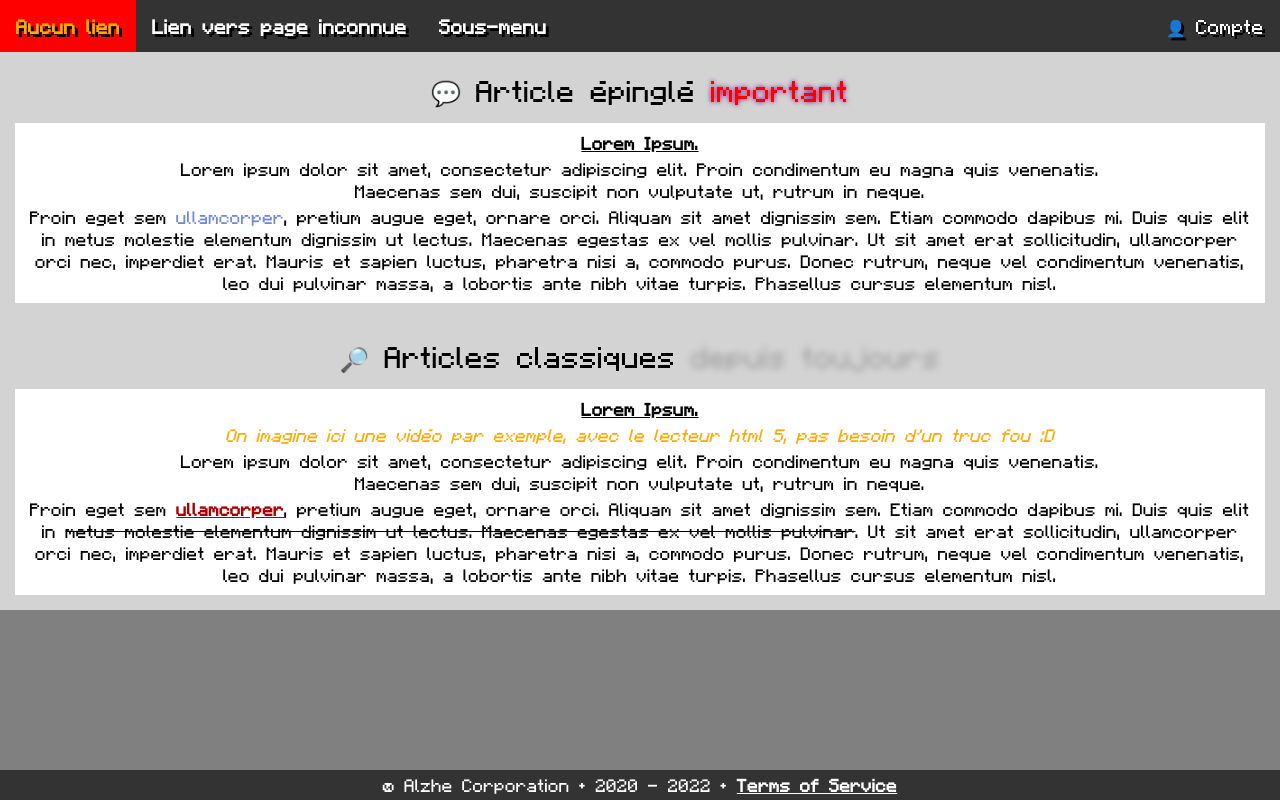
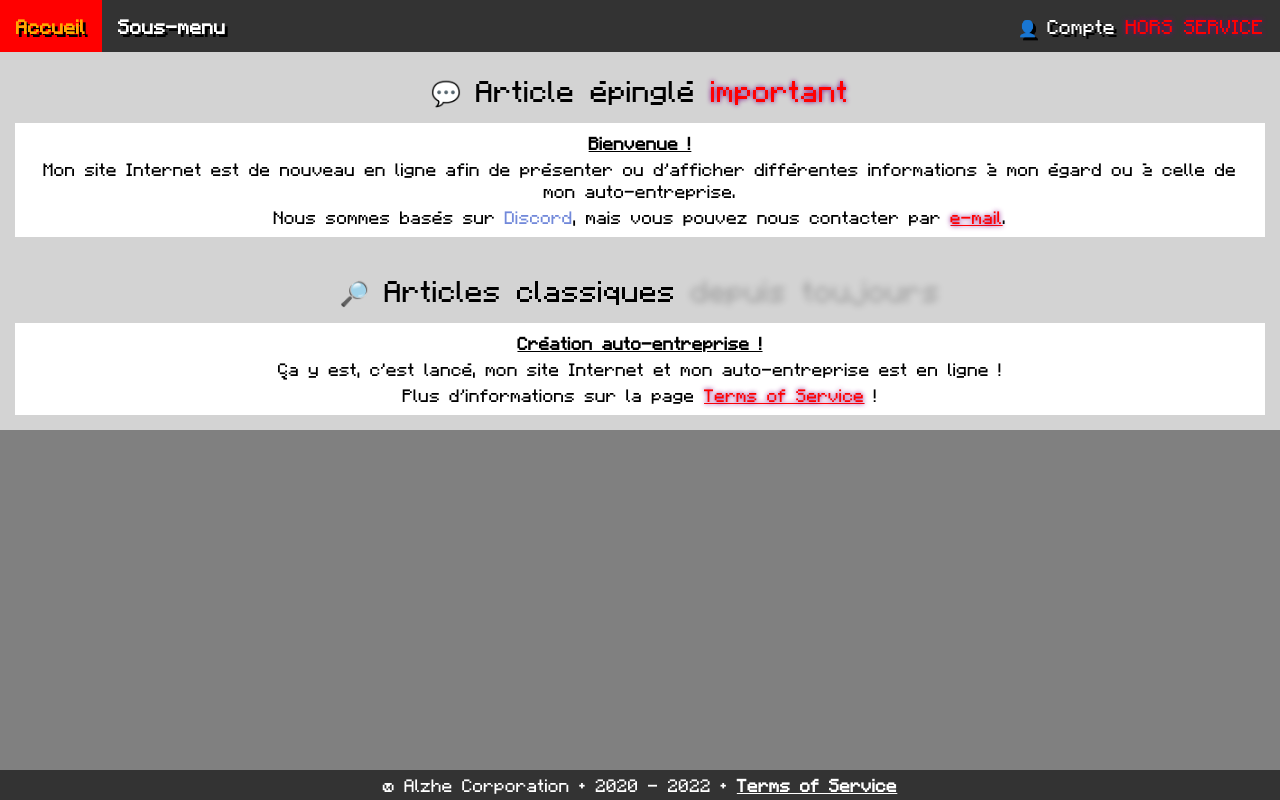
Before and after one commit to AlzheTV/alzhetv.github.io, a plain HTML site: page index.html in a window 1280 px wide. Drawn offline with Linux system fonts and the light colour scheme.

Commit message:
Update index.html
Ceci n'est plus une template, vous pouvez quand même réutiliser le code;

```diff
--- a/index.html
+++ b/index.html
@@ -3,7 +3,7 @@
       <!--
       	Ça serait nice d'avoir une sorte de truc dynamique en fonction de la page, mais ça c'est un must. Je suis le seul éditeur du site de toute façon, c'est pas problématique 👌
       -->
-	  <title>Page template • Alzhe Corporation</title>
+	  <title>Site web d'Alzhe.</title>
 	  <meta charset="utf-8">
       <meta name="viewport" content="width=device-width, initial-scale=1.0">
 	  <meta content="width=device-width, initial-scale=1.0" name="viewport">
@@ -13,24 +13,19 @@
 	  <link href="cdn/favicon.ico" rel="apple-touch-icon">
 	  <link href="cdn/css.css" rel="stylesheet">
 	  <script type="text/javascript" src="cdn/js.js"></script>
-	  <meta property="og:title" content="Page template - Alzhe Corporation">
+	  <meta property="og:title" content="Site web d'Alzhe">
 	  <meta property="og:type" content="website">
-	  <meta property="og:url" content="https://alzhecorporation.fr/dev">
-	  <meta property="og:description" content="Page template pour le site web de la AlzheCorporation ! :D">
+	  <meta property="og:url" content="https://alzhetv.github.io/">
+	  <meta property="og:description" content="Site Internet d'Alzhe, en partie professionnel. Hébergé sur GitHub à titre gratuit.">
 	  <meta name="theme-color" content="#FF0000">
     </head>
   <body oncontextmenu="return false" onselectstart="return false" ondragstart="return false">
 	<ul>
 	  <li class="dropdown">
-		<a class="gold bold shadow" class="dropbtn">Aucun lien</a>
+		<a class="gold bold shadow" class="dropbtn">Accueil</a>
 		<div class="dropdown-content">
 		</div>
-      </li>
-	  <li class="dropdown">
-		<a href="unjouronseradéclaré" target="_blank" class="white bold shadow" class="dropbtn">Lien vers page inconnue</a>
-		<div class="dropdown-content">
-		</div>
-      </li>
+    </li>
 	  <li class="dropdown">
 		<a class="white bold shadow" class="dropbtn">Sous-menu</a>
 		<div class="dropdown-content">
@@ -38,30 +33,29 @@
         	<a class="black centrer"></a> <!-- ici y'a rien et ça fait un petit espace vide -->
         	<a href="https://alzhecorporation.fr" class="black bold centrer">Avec lien</a>
 		</div>
-      </li>
+    </li>
 	  <li style="float:right" class="dropdown">
-		<a class="white shadow" class="dropbtn">👤 Compte</a>
+		<a class="white shadow" class="dropbtn">👤 Compte <span class="redanimated">HORS SERVICE</span></a>
 		<div class="dropdown-content" style="right:0;">
-        	<a class="black centrer" href='login'>💳 Se connecter</a>
-        	<a class="dark_green centrer" href='register'>💳 S'enregistrer</a>
+        	<a class="black centrer locked">💳 Se connecter</a>
+        	<a class="dark_green centrer locked">💳 S'enregistrer</a>
 		</div>
 	  </li>
 	  </ul>
 	<article class="articlebg">
 	  <h1>💬 Article épinglé <span class="redanimated locked">important</span></h1>
 	  <article class="article">
-	    <h2 class="black bold underline">Lorem Ipsum.</h2>
-	    <p>Lorem ipsum dolor sit amet, consectetur adipiscing elit. Proin condimentum eu magna quis venenatis. <br>Maecenas sem dui, suscipit non vulputate ut, rutrum in neque.</p>
-	    <p>Proin eget sem <a class="discord locked">ullamcorper</a>, pretium augue eget, ornare orci. Aliquam sit amet dignissim sem. Etiam commodo dapibus mi. Duis quis elit in metus molestie elementum dignissim ut lectus. Maecenas egestas ex vel mollis pulvinar. Ut sit amet erat sollicitudin, ullamcorper orci nec, imperdiet erat. Mauris et sapien luctus, pharetra nisi a, commodo purus. Donec rutrum, neque vel condimentum venenatis, leo dui pulvinar massa, a lobortis ante nibh vitae turpis. Phasellus cursus elementum nisl.</p>
+	    <h2 class="black bold underline">Bienvenue !</h2>
+	    <p>Mon site Internet est de nouveau en ligne afin de présenter ou d'afficher différentes informations à mon égard ou à celle de mon auto-entreprise.</p>
+	    <p>Nous sommes basés sur <a class="discord locked">Discord</a>, mais vous pouvez nous contacter par <a class="redanimated" href="mailto:contact@alzhecorporation.fr" target="_blank">e-mail</a>.</p>
 	  </article>
 	</article>
 	<article class="articlebg">
 	  <h1>🔎 Articles classiques <span class="cloudy">depuis toujours</span></h1>
 	  <article class="article">
-	    <h2 class="black bold underline">Lorem Ipsum.</h2>
-	    <p class="gold italic">On imagine ici une vidéo par exemple, avec le lecteur html 5, pas besoin d'un truc fou :D</p>
-	    <p>Lorem ipsum dolor sit amet, consectetur adipiscing elit. Proin condimentum eu magna quis venenatis. <br>Maecenas sem dui, suscipit non vulputate ut, rutrum in neque.</p>
-	    <p>Proin eget sem <a class="dark_red bold underline locked">ullamcorper</a>, pretium augue eget, ornare orci. Aliquam sit amet dignissim sem. Etiam commodo dapibus mi. Duis quis elit in <span class="barré">metus molestie elementum dignissim ut lectus. Maecenas egestas ex vel mollis pulvinar</span>. Ut sit amet erat sollicitudin, ullamcorper orci nec, imperdiet erat. Mauris et sapien luctus, pharetra nisi a, commodo purus. Donec rutrum, neque vel condimentum venenatis, leo dui pulvinar massa, a lobortis ante nibh vitae turpis. Phasellus cursus elementum nisl.</p>
+	    <h2 class="black bold underline">Création auto-entreprise !</h2>
+	    <p>Ça y est, c'est lancé, mon site Internet et mon auto-entreprise est en ligne !
+	    <p>Plus d'informations sur la page <a class="redanimated" href="tos" target="_blank">Terms of Service</a> !</p>
 	  </article>
 	</article>
 	<br><br><br>
```
